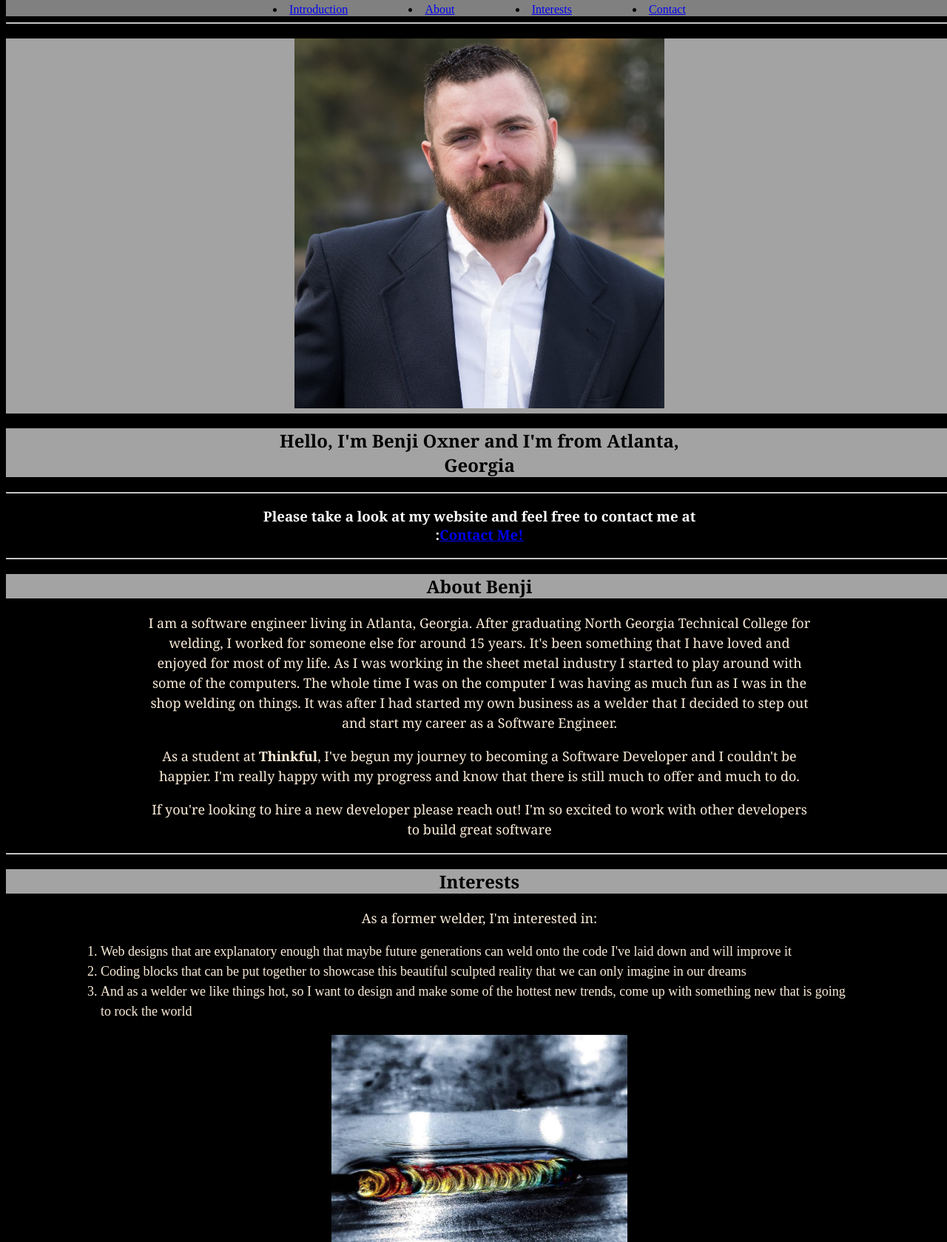
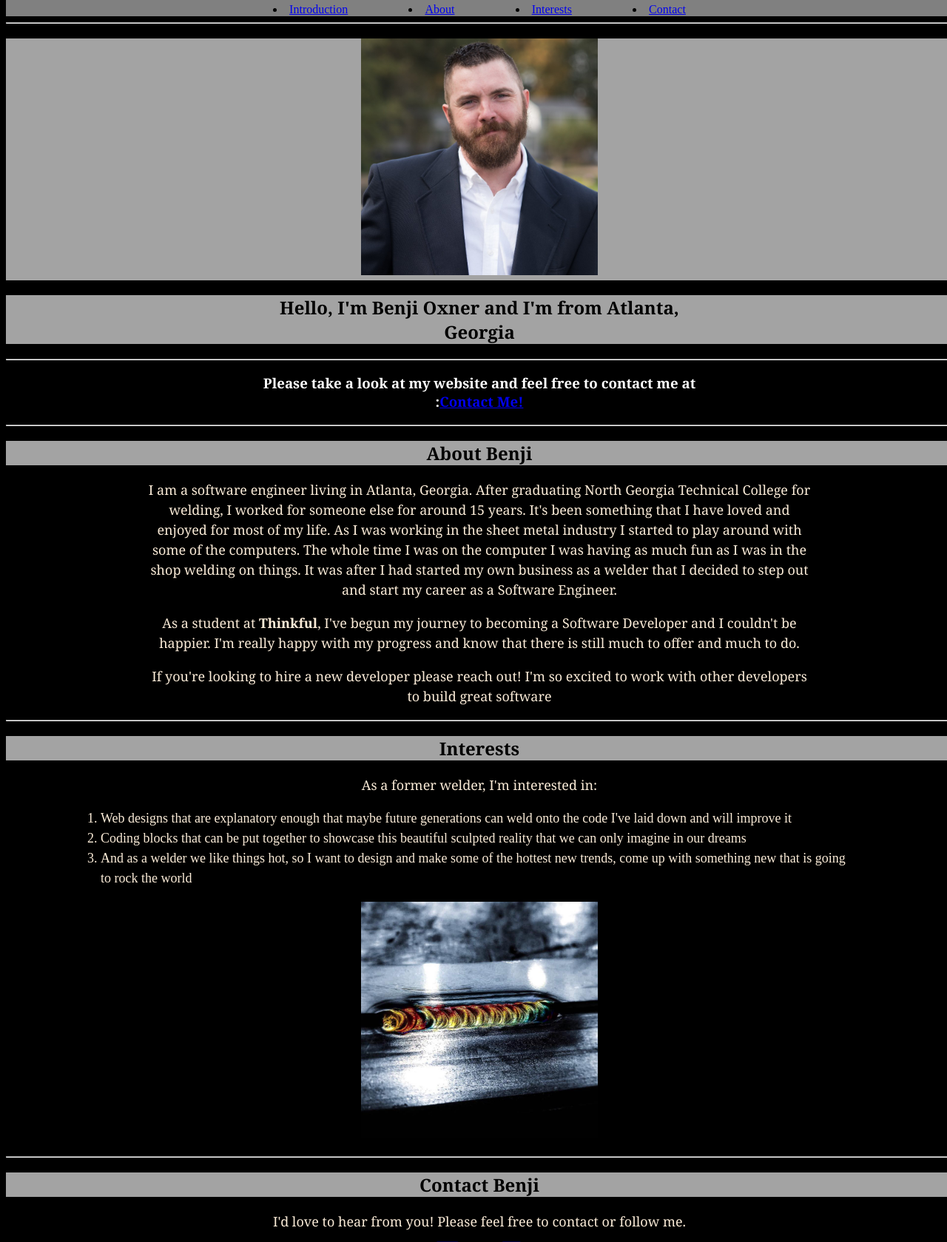
Before and after one commit to OxnerSoftwareSolutions/Portfolio, a plain HTML site: page index.html in a window 1280 px wide. Shown: the part 143-1822 px from the top of the page at 74% size. Drawn offline with Linux system fonts and the light colour scheme.

Commit message:
updated picture sizing

```diff
--- a/index.html
+++ b/index.html
@@ -23,7 +23,7 @@
 
         <main>
          <!--Heading 2 (Name and Title)-->
-            <h2><img src="images/Profile-pic.jpg" alt="Benji Profile picture" width="500"></h2>
+            <h2><img src="images/Profile-pic.jpg" alt="Benji Profile picture" width=50%></h2>
             <section id="Introduction">
             <h2>Hello, I'm Benji Oxner and I'm from Atlanta, Georgia</h2></section>
    <hr><!--Horizontal ruler-->
@@ -55,7 +55,7 @@
          <li>And as a welder we like things hot, so I want to design and make some of the hottest new trends, come up with something new that is going to rock the world</li>
          </ol>
 
-         <h3><img src="images/rainbow-weld.jpg" alt="picture of a weld taken with a greyscale filter only leaving the color of the weld" width="400"></h3>
+         <h3><img src="images/rainbow-weld.jpg" alt="picture of a weld taken with a greyscale filter only leaving the color of the weld" width=50%></h3>
         </section>
 
 <hr><!--page break-->
```
